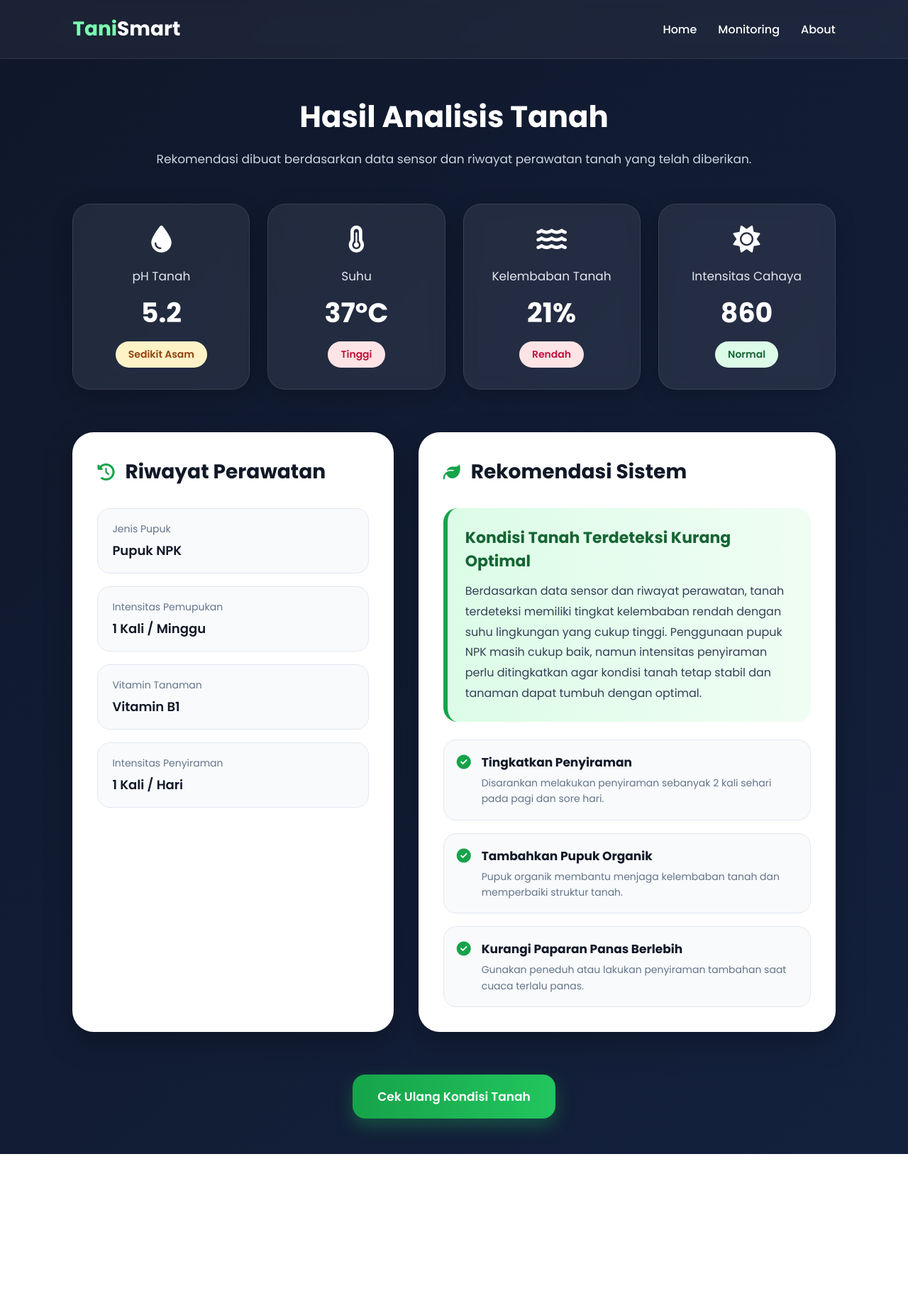
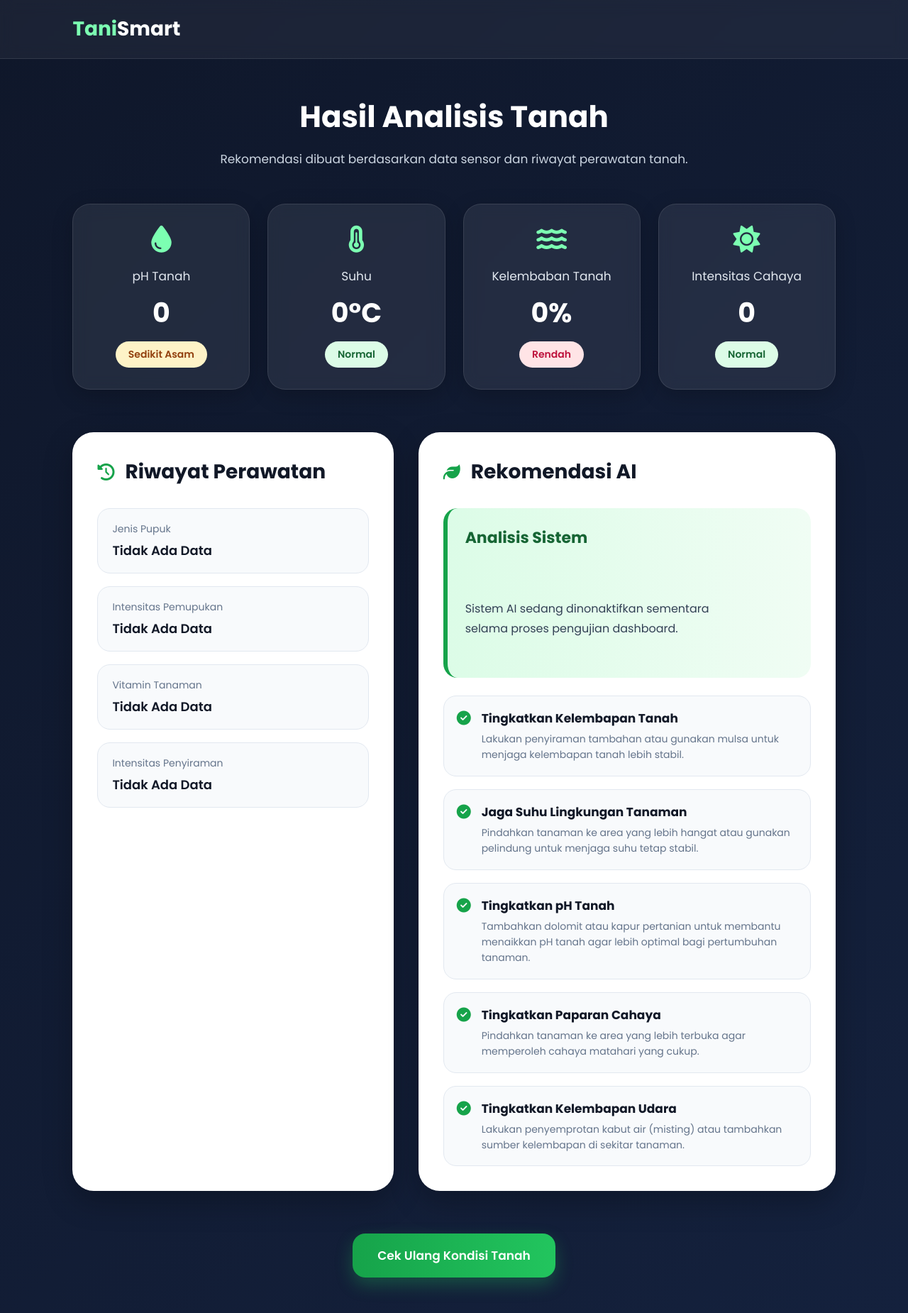
Before and after one commit to HalaTheMonkey/TaniSmart, a Flask app: page /Rekomendasi_yes in a window 1280 px wide. Shown: the whole page at 71% size. Before the commit the page ends 1626 px from the top, so only its background shows below. Run offline with Flask 3, Linux system fonts and the light colour scheme; some libraries are stand-ins or nearby versions.

Commit message:
Update Rekomendasi_yes.html

```diff
--- a/templates/Rekomendasi_yes.html
+++ b/templates/Rekomendasi_yes.html
@@ -33,19 +33,14 @@
       overflow-x:hidden;
     }
 
-    /* NAVBAR */
-
     nav{
       width:100%;
       padding:20px 8%;
-
       display:flex;
       justify-content:space-between;
       align-items:center;
-
       background:rgba(255,255,255,0.05);
       backdrop-filter: blur(10px);
-
       border-bottom:1px solid rgba(255,255,255,0.1);
     }
 
@@ -59,30 +54,10 @@
       color:white;
     }
 
-    .nav-links{
-      display:flex;
-      gap:30px;
-    }
-
-    .nav-links a{
-      text-decoration:none;
-      color:white;
-      font-weight:500;
-      transition:0.3s;
-    }
-
-    .nav-links a:hover{
-      color:#7CFFB2;
-    }
-
-    /* MAIN */
-
     .container{
       width:100%;
       padding:50px 8%;
     }
-
-    /* HEADER */
 
     .header{
       text-align:center;
@@ -99,34 +74,21 @@
       font-size:17px;
     }
 
-    /* SENSOR */
-
     .sensor-wrapper{
-
       display:grid;
       grid-template-columns: repeat(auto-fit, minmax(220px,1fr));
-
       gap:25px;
-
       margin-bottom:60px;
     }
 
     .sensor-card{
-
       background:rgba(255,255,255,0.08);
-
       border:1px solid rgba(255,255,255,0.1);
-
       backdrop-filter: blur(10px);
-
       border-radius:25px;
-
       padding:30px 20px;
-
       text-align:center;
-
       transition:0.3s;
-
       box-shadow:0 8px 30px rgba(0,0,0,0.2);
     }
 
@@ -137,6 +99,7 @@
     .sensor-card i{
       font-size:38px;
       margin-bottom:20px;
+      color:#7CFFB2;
     }
 
     .sensor-title{
@@ -153,16 +116,11 @@
 
     .sensor-status{
       display:inline-block;
-
       padding:8px 18px;
-
       border-radius:20px;
-
       font-size:14px;
       font-weight:600;
     }
-
-    /* COLORS */
 
     .good{
       background:#dcfce7;
@@ -179,37 +137,26 @@
       color:#be123c;
     }
 
-    /* ANALYSIS */
-
     .analysis-wrapper{
-
       display:grid;
       grid-template-columns:1fr 1.3fr;
-
       gap:35px;
-
       margin-bottom:60px;
     }
 
     .history-card,
     .recommendation-card{
-
       background:white;
       color:#111827;
-
       border-radius:30px;
-
       padding:35px;
-
       box-shadow:0 15px 40px rgba(0,0,0,0.25);
     }
 
     .card-title{
-
       display:flex;
       align-items:center;
       gap:15px;
-
       font-size:24px;
       margin-bottom:30px;
     }
@@ -218,8 +165,6 @@
       color:#16a34a;
     }
 
-    /* HISTORY */
-
     .history-list{
       display:flex;
       flex-direction:column;
@@ -227,13 +172,9 @@
     }
 
     .history-item{
-
       background:#f8fafc;
-
       border-radius:18px;
-
       padding:18px 20px;
-
       border:1px solid #e2e8f0;
     }
 
@@ -248,60 +189,44 @@
       font-weight:600;
     }
 
-    /* RECOMMENDATION */
-
     .recommendation-box{
-
       background:linear-gradient(to right, #dcfce7, #f0fdf4);
-
       border-left:6px solid #16a34a;
-
       padding:25px;
-
       border-radius:20px;
-
       margin-bottom:25px;
     }
 
     .recommendation-box h3{
-
       color:#166534;
       margin-bottom:12px;
       font-size:22px;
     }
 
     .recommendation-box p{
-
       line-height:1.8;
       color:#334155;
       font-size:16px;
+      white-space:pre-line;
     }
 
     .action-list{
-
       display:flex;
       flex-direction:column;
       gap:18px;
     }
 
     .action-item{
-
       display:flex;
       gap:15px;
-
       align-items:flex-start;
-
       background:#f8fafc;
-
       border-radius:18px;
-
       padding:18px;
-
       border:1px solid #e2e8f0;
     }
 
     .action-item i{
-
       color:#16a34a;
       font-size:20px;
       margin-top:3px;
@@ -318,8 +243,6 @@
       line-height:1.6;
     }
 
-    /* BUTTON */
-
     .button-area{
       width:100%;
       display:flex;
@@ -328,32 +251,22 @@
     }
 
     .btn{
-
       padding:18px 35px;
-
       border:none;
-
       border-radius:18px;
-
       background:linear-gradient(to right, #16a34a, #22c55e);
-
       color:white;
-
       font-size:17px;
       font-weight:600;
-
       cursor:pointer;
-
       transition:0.3s;
-
+      text-decoration:none;
       box-shadow:0 10px 25px rgba(34,197,94,0.3);
     }
 
     .btn:hover{
       transform:translateY(-4px);
     }
-
-    /* RESPONSIVE */
 
     @media(max-width:1000px){
 
@@ -367,10 +280,6 @@
 
       .header h1{
         font-size:32px;
-      }
-
-      .nav-links{
-        display:none;
       }
 
       .history-card,
@@ -394,12 +303,6 @@
       Tani<span>Smart</span>
     </div>
 
-    <div class="nav-links">
-      <a href="#">Home</a>
-      <a href="#">Monitoring</a>
-      <a href="#">About</a>
-    </div>
-
   </nav>
 
   <!-- MAIN -->
@@ -416,7 +319,7 @@
 
       <p>
         Rekomendasi dibuat berdasarkan data sensor dan
-        riwayat perawatan tanah yang telah diberikan.
+        riwayat perawatan tanah.
       </p>
 
     </div>
@@ -436,11 +339,21 @@
         </div>
 
         <div class="sensor-value">
-          5.2
+          {{ ph }}
         </div>
 
-        <div class="sensor-status warning">
-          Sedikit Asam
+        <div class="sensor-status
+          {% if ph < 6 %}
+            warning
+          {% else %}
+            good
+          {% endif %}
+        ">
+          {% if ph < 6 %}
+            Sedikit Asam
+          {% else %}
+            Normal
+          {% endif %}
         </div>
 
       </div>
@@ -456,11 +369,21 @@
         </div>
 
         <div class="sensor-value">
-          37°C
+          {{ temperature }}°C
         </div>
 
-        <div class="sensor-status danger">
-          Tinggi
+        <div class="sensor-status
+          {% if temperature > 35 %}
+            danger
+          {% else %}
+            good
+          {% endif %}
+        ">
+          {% if temperature > 35 %}
+            Tinggi
+          {% else %}
+            Normal
+          {% endif %}
         </div>
 
       </div>
@@ -476,11 +399,21 @@
         </div>
 
         <div class="sensor-value">
-          21%
+          {{ soil_moisture }}%
         </div>
 
-        <div class="sensor-status danger">
-          Rendah
+        <div class="sensor-status
+          {% if soil_moisture < 30 %}
+            danger
+          {% else %}
+            good
+          {% endif %}
+        ">
+          {% if soil_moisture < 30 %}
+            Rendah
+          {% else %}
+            Normal
+          {% endif %}
         </div>
 
       </div>
@@ -496,7 +429,7 @@
         </div>
 
         <div class="sensor-value">
-          860
+          {{ light }}
         </div>
 
         <div class="sensor-status good">
@@ -532,7 +465,7 @@
             </div>
 
             <div class="history-value">
-              Pupuk NPK
+              {{ fertilizer }}
             </div>
 
           </div>
@@ -544,7 +477,7 @@
             </div>
 
             <div class="history-value">
-              1 Kali / Minggu
+              {{ fertilizer_frequency }}
             </div>
 
           </div>
@@ -556,7 +489,7 @@
             </div>
 
             <div class="history-value">
-              Vitamin B1
+              {{ vitamin }}
             </div>
 
           </div>
@@ -568,7 +501,7 @@
             </div>
 
             <div class="history-value">
-              1 Kali / Hari
+              {{ watering }}
             </div>
 
           </div>
@@ -585,33 +518,29 @@
 
           <i class="fa-solid fa-leaf"></i>
 
-          <h3>Rekomendasi Sistem</h3>
+          <h3>Rekomendasi AI</h3>
 
         </div>
 
-        <!-- ANALYSIS TEXT -->
+        <!-- AI ANALYSIS -->
 
         <div class="recommendation-box">
 
           <h3>
-            Kondisi Tanah Terdeteksi Kurang Optimal
+            Analisis Sistem
           </h3>
 
           <p>
-            Berdasarkan data sensor dan riwayat perawatan,
-            tanah terdeteksi memiliki tingkat kelembaban rendah
-            dengan suhu lingkungan yang cukup tinggi.
-            Penggunaan pupuk NPK masih cukup baik,
-            namun intensitas penyiraman perlu ditingkatkan
-            agar kondisi tanah tetap stabil dan tanaman
-            dapat tumbuh dengan optimal.
+            {{ recommendation }}
           </p>
 
         </div>
 
-        <!-- ACTION -->
+        <!-- ACTIONS -->
 
         <div class="action-list">
+
+          {% for action in actions %}
 
           <div class="action-item">
 
@@ -620,58 +549,18 @@
             <div>
 
               <h4>
-                Tingkatkan Penyiraman
+                {{ action.title }}
               </h4>
 
               <p>
-                Disarankan melakukan penyiraman
-                sebanyak 2 kali sehari pada pagi
-                dan sore hari.
+                {{ action.detail }}
               </p>
 
             </div>
 
           </div>
 
-          <div class="action-item">
-
-            <i class="fa-solid fa-circle-check"></i>
-
-            <div>
-
-              <h4>
-                Tambahkan Pupuk Organik
-              </h4>
-
-              <p>
-                Pupuk organik membantu menjaga
-                kelembaban tanah dan memperbaiki
-                struktur tanah.
-              </p>
-
-            </div>
-
-          </div>
-
-          <div class="action-item">
-
-            <i class="fa-solid fa-circle-check"></i>
-
-            <div>
-
-              <h4>
-                Kurangi Paparan Panas Berlebih
-              </h4>
-
-              <p>
-                Gunakan peneduh atau lakukan
-                penyiraman tambahan saat cuaca
-                terlalu panas.
-              </p>
-
-            </div>
-
-          </div>
+          {% endfor %}
 
         </div>
 
@@ -683,11 +572,11 @@
 
     <div class="button-area">
 
-      <button class="btn">
+      <a href="/" class="btn">
 
         Cek Ulang Kondisi Tanah
 
-      </button>
+      </a>
 
     </div>
 
```
